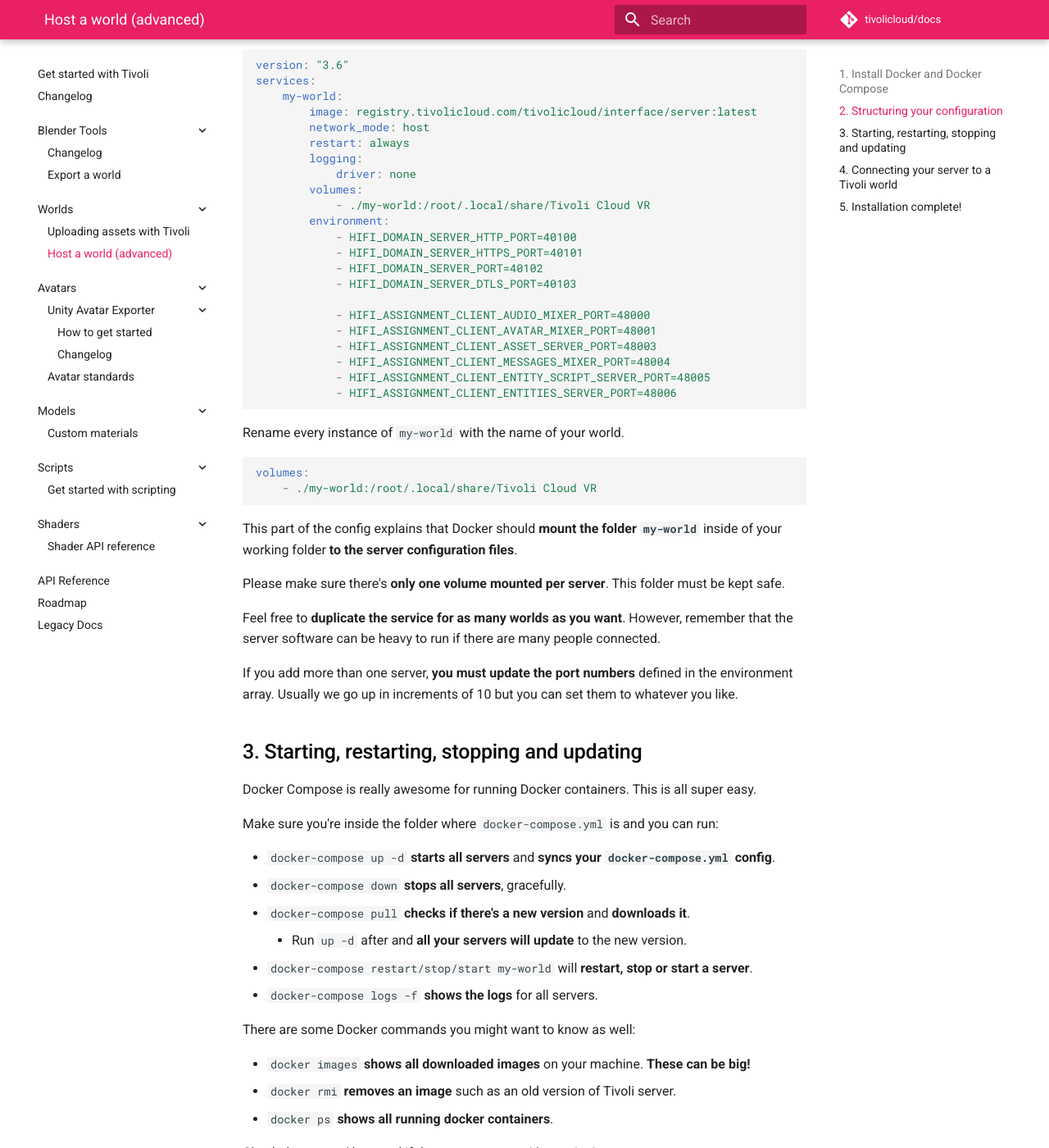
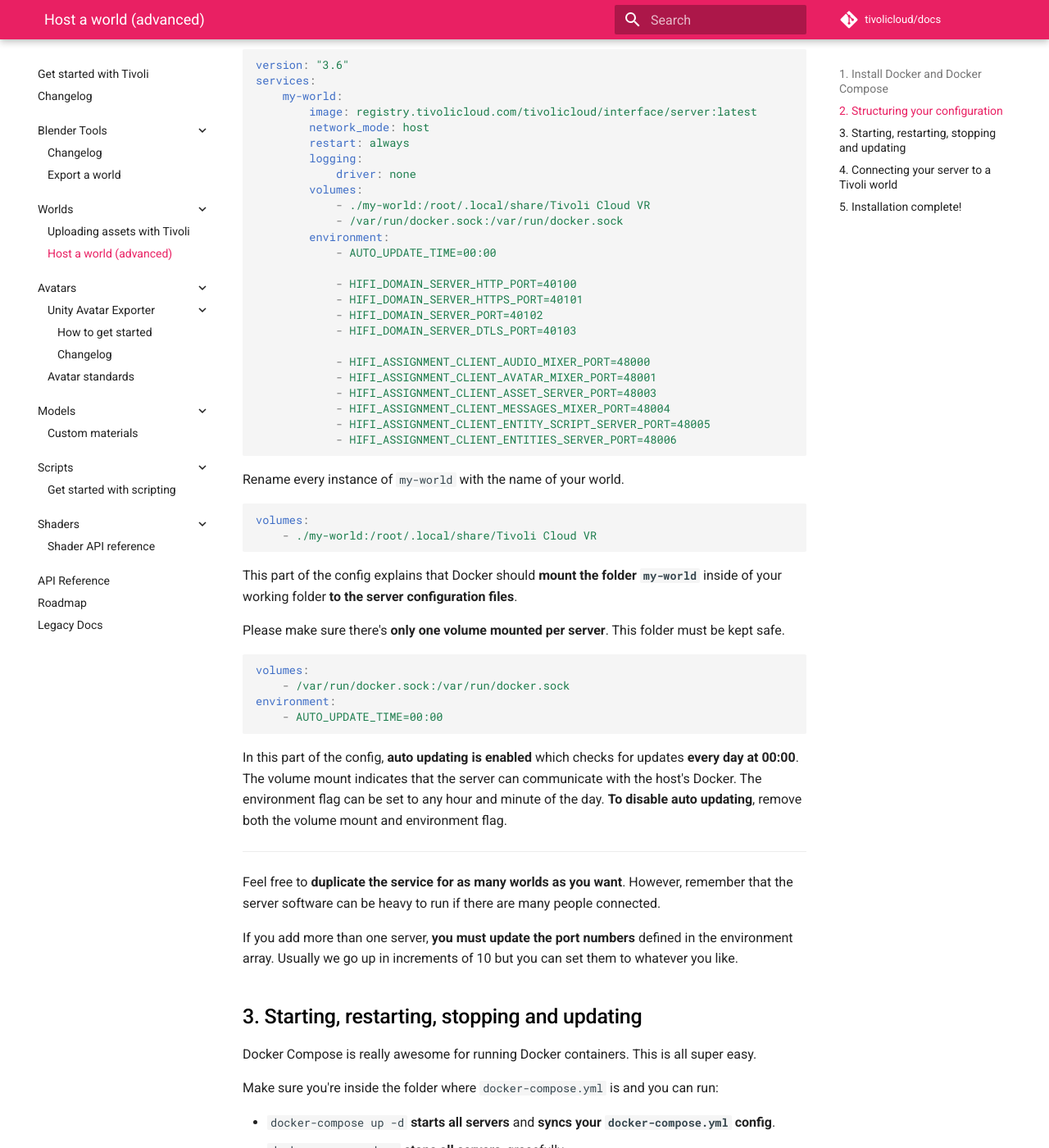
Before and after one commit to Nex-Pro/docs, an MkDocs documentation site: the page built from docs/worlds/host-a-world-advanced.md, in a window 1280 px wide and 1400 px high, scrolled down 1357 px. Shown: the whole window at 82% size. Built offline with MkDocs 1.6.1 and Material for MkDocs 9.7.7, drawn with Linux system fonts in a browser that asks for light colours.

Commit message:
Updated host a world guide with auto update changes

````diff
--- a/docs/worlds/host-a-world-advanced.md
+++ b/docs/worlds/host-a-world-advanced.md
@@ -61,7 +61,7 @@
 
 **`docker-compose.yml`**
 
-```yml
+```yaml
 version: "3.6"
 services:
     my-world:
@@ -72,7 +72,10 @@
             driver: none
         volumes:
             - ./my-world:/root/.local/share/Tivoli Cloud VR
+            - /var/run/docker.sock:/var/run/docker.sock
         environment:
+            - AUTO_UPDATE_TIME=00:00
+
             - HIFI_DOMAIN_SERVER_HTTP_PORT=40100
             - HIFI_DOMAIN_SERVER_HTTPS_PORT=40101
             - HIFI_DOMAIN_SERVER_PORT=40102
@@ -88,7 +91,7 @@
 
 Rename every instance of `my-world` with the name of your world.
 
-```yml
+```yaml
 volumes:
     - ./my-world:/root/.local/share/Tivoli Cloud VR
 ```
@@ -96,6 +99,17 @@
 This part of the config explains that Docker should **mount the folder `my-world`** inside of your working folder **to the server configuration files**.
 
 Please make sure there's **only one volume mounted per server**. This folder must be kept safe.
+
+```yaml
+volumes:
+    - /var/run/docker.sock:/var/run/docker.sock
+environment:
+    - AUTO_UPDATE_TIME=00:00
+```
+
+In this part of the config, **auto updating is enabled** which checks for updates **every day at 00:00**. The volume mount indicates that the server can communicate with the host's Docker. The environment flag can be set to any hour and minute of the day. **To disable auto updating**, remove both the volume mount and environment flag.
+
+---
 
 Feel free to **duplicate the service for as many worlds as you want**. However, remember that the server software can be heavy to run if there are many people connected.
 
````
